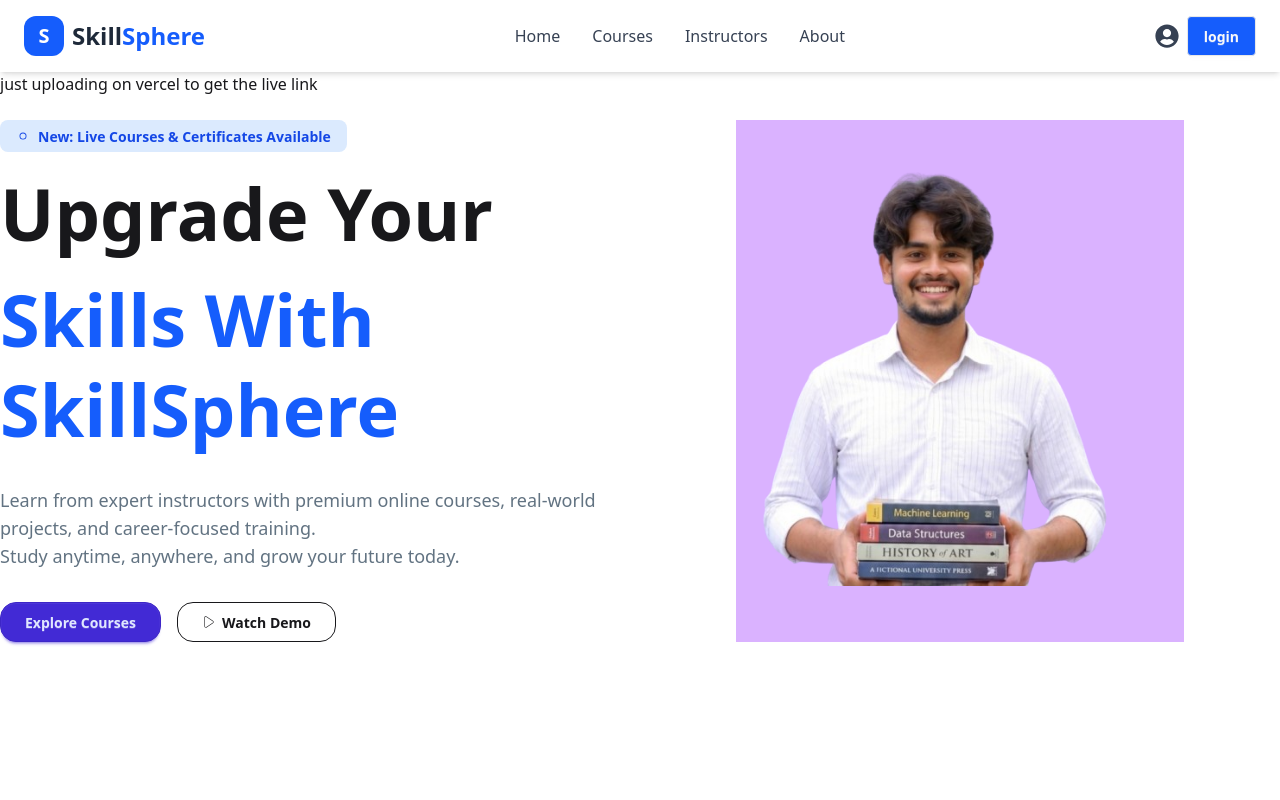
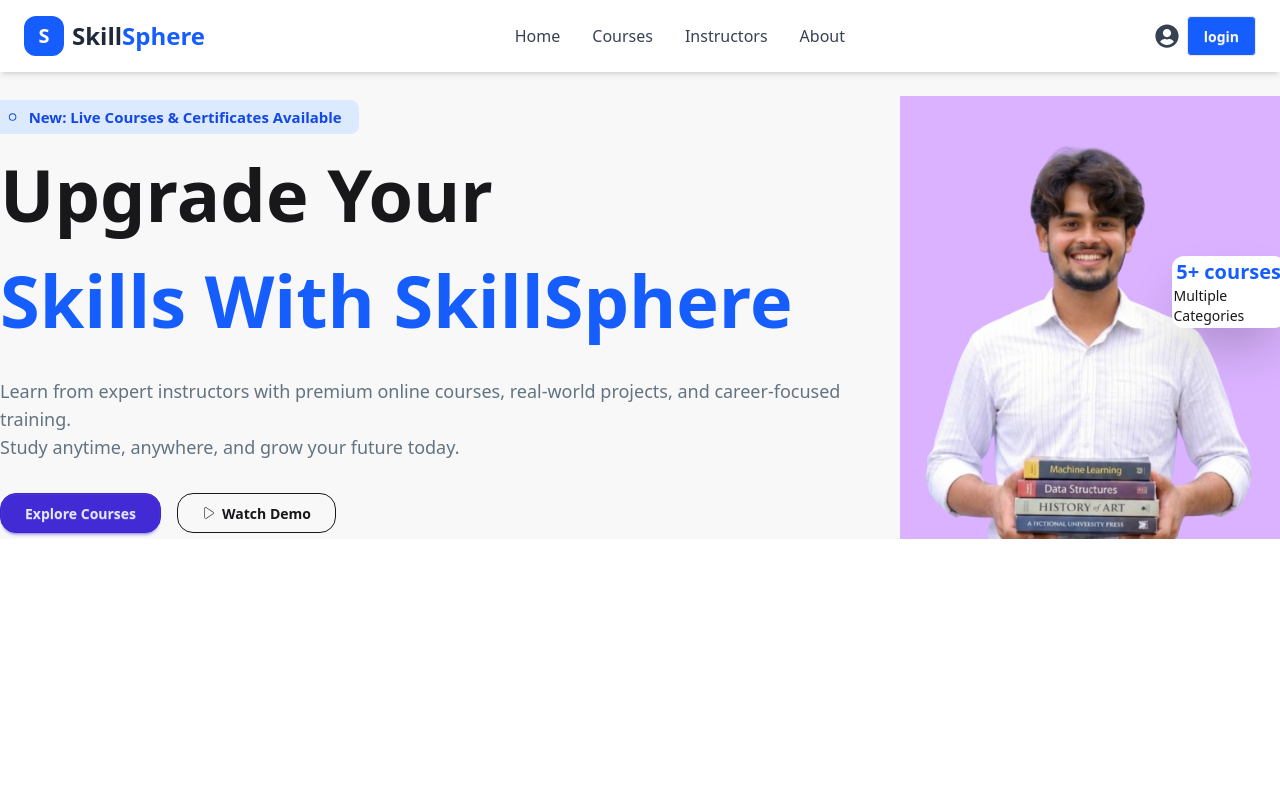
Before and after one commit to Nirjhor07/skillsphere_online_learning_platform, a Next.js app: page / in a window 1280 px wide. Shown: the top 800 px of the page. Built offline with nearby package versions, Linux system fonts and the light colour scheme.

Commit message:
Added motion css animation

```diff
--- a/package.json
+++ b/package.json
@@ -9,6 +9,7 @@
     "lint": "eslint"
   },
   "dependencies": {
+    "framer-motion": "^12.38.0",
     "next": "16.2.4",
     "react": "19.2.4",
     "react-dom": "19.2.4",
--- a/src/app/(main)/page.js
+++ b/src/app/(main)/page.js
@@ -4,9 +4,7 @@ import RightSideHome from "../Components/Home/RightSideHome/RightSideHome";
 export default function Home() {
   return (
     <div className="min-h-screen flex flex-col">
-      <p>just uploading on vercel to get the live link </p>
-
-      <div className="container mx-auto grid grid-cols-2 pt-6">
+      <div className="container mx-auto  bg-base-200 gap-7 flex flex-col sm:flex-row sm:items-center justify-center pt-6">
         <LeftSideHome />
         <RightSideHome />
       </div>
--- a/src/app/Components/Home/LeftSideHome/LeftSideHome.jsx
+++ b/src/app/Components/Home/LeftSideHome/LeftSideHome.jsx
@@ -1,24 +1,32 @@
+"use client";
 import { CiPlay1 } from "react-icons/ci";
 import { GoDot } from "react-icons/go";
-
+import { motion } from "framer-motion";
 const LeftSideHome = () => {
   return (
     <div className="flex flex-col space-y-2.5 lg:flex-row-reverse gap-20 items-center">
       {/* Banner Image Optional */}
 
       <div className="space-y-4 text-center lg:text-left">
-        <p className="badge bg-blue-100 p-4 text-blue-700 font-bold border-none">
+        <motion.p
+          animate={{ scale: [1, 1.1, 1] }}
+          transition={{ repeat: Infinity, duration: 1 }}
+          className="badge bg-blue-100 p-4 text-blue-700 font-bold border-none"
+        >
           <GoDot /> New: Live Courses & Certificates Available
-        </p>
+        </motion.p>
 
         <div className="space-y-4">
           <h1 className="text-4xl lg:text-7xl font-bold leading-tight">
             Upgrade Your
           </h1>
 
-          <h1 className="text-4xl lg:text-7xl font-bold text-blue-600 leading-tight">
+          <motion.h1
+            whileHover={{ scale: 1.1, transition: { duration: 0.1 } }}
+            className="text-4xl lg:text-7xl font-bold text-blue-600 leading-tight"
+          >
             Skills With SkillSphere
-          </h1>
+          </motion.h1>
 
           <p className="py-4 text-[#627382] text-base lg:text-lg">
             Learn from expert instructors with premium online courses,
--- a/src/app/Components/Home/RightSideHome/RightSideHome.jsx
+++ b/src/app/Components/Home/RightSideHome/RightSideHome.jsx
@@ -1,11 +1,33 @@
+"use client";
 import Image from "next/image";
 import Nirjhor from "../../../../assets/images/nir.png";
-import { FaUser, FaUserTie, FaUserGraduate, FaUserNinja } from "react-icons/fa";
+import { motion } from "framer-motion";
 
 const RightSideHome = () => {
   return (
-    <div className="relative w-full max-w-md bg-purple-300 mx-auto">
-      <Image src={Nirjhor} alt="Nirjhor" width={400} height={400} />
+    <div className="relative">
+      <div className="w-full max-w-md bg-purple-300 mx-auto flex items-center justify-center">
+        <Image src={Nirjhor} alt="Nirjhor" width={400} height={400} />
+      </div>
+      <motion.div
+        drag="x"
+        dragConstraints={{ left: -100, right: 100 }}
+        dragElastic={0.2}
+        dragDirectionLock
+        onDirectionLock={(axis) => console.log(`Locked to ${axis} axis`)}
+        initial={{ opacity: 0, y: 50, scale: 0.8 }}
+        animate={{ opacity: 1, y: 0, scale: 1 }}
+        transition={{ duration: 0.6, ease: "easeOut" }}
+        className="card bg-white flex flex-col justify-center items-center w-3/10 rounded-xl shadow-2xl absolute left-73 top-40 p-0.5 sm:left-68"
+      >
+        <motion.p
+          whileHover={{ scale: 1.1 }}
+          className="text-blue-600 text-xl font-bold"
+        >
+          5+ courses
+        </motion.p>
+        <p className="font-light text-sm">Multiple Categories</p>
+      </motion.div>
     </div>
   );
 };
```
Also changed, not shown: 1 other file (tests, documents, lock files or other folders).
